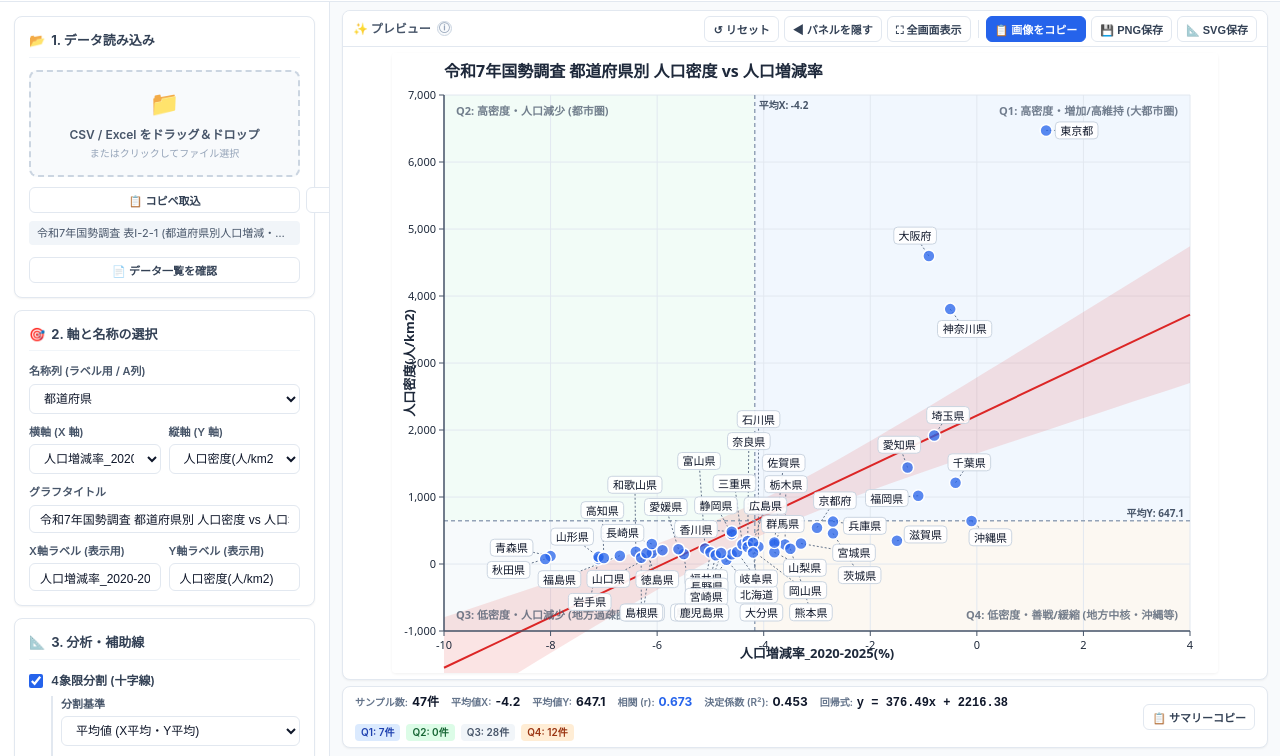
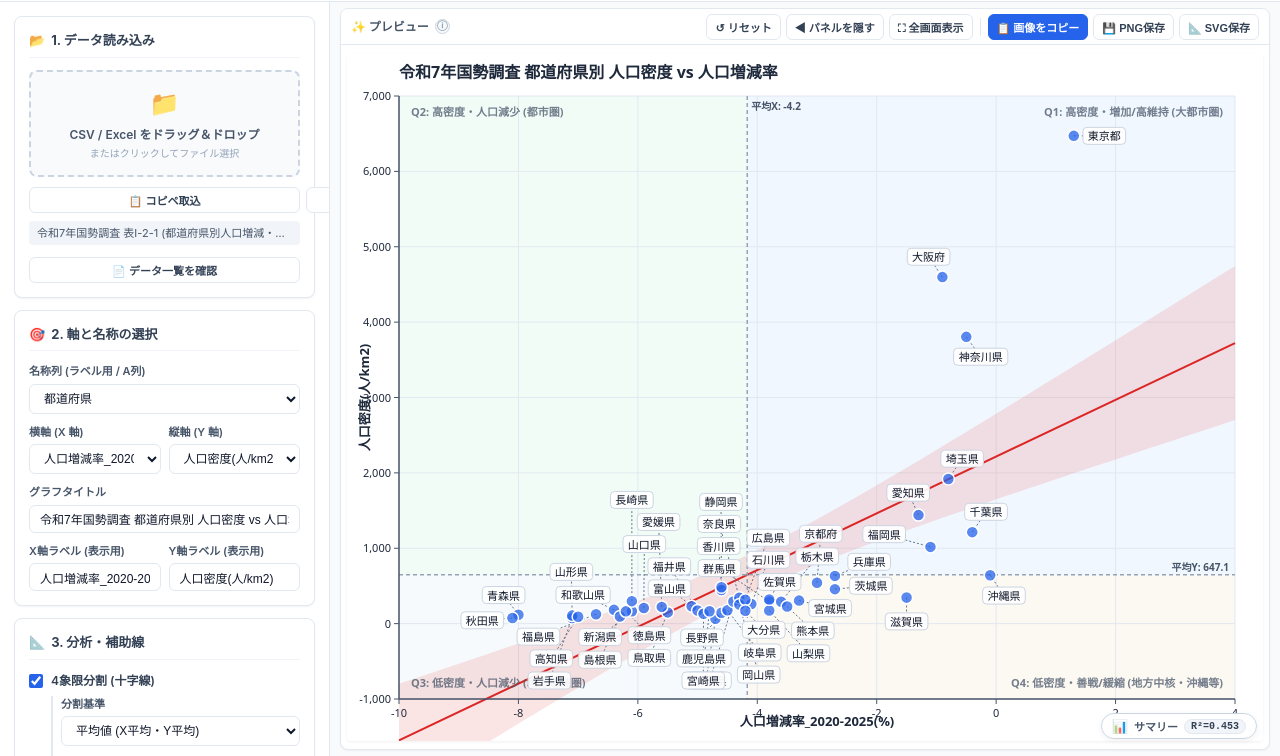
Before and after one commit to satoshi-ohwada/scatter-tool, a plain HTML site: page index.html in a window 1280 px wide. Shown: the part 44-800 px from the top of the page. Drawn offline with Linux system fonts and the light colour scheme.

Commit message:
feat: 下部サマリーバーを右下のホバー表示ウィジェットに移行し作図領域を垂直方向に大幅拡大

```diff
--- a/css/style.css
+++ b/css/style.css
@@ -322,13 +322,12 @@ body {
   width: 100%;
 }
 
-/* メインコンテンツ (グラフ表示エリア) */
+/* メインコンテンツ (作図領域を最大化) */
 .main-content {
   flex: 1;
   display: flex;
   flex-direction: column;
-  padding: 8px 12px;
-  gap: 6px;
+  padding: 6px 10px;
   overflow: hidden;
   background-color: #f8fafc;
 }
@@ -436,41 +435,138 @@ body {
   text-align: center;
 }
 
-/* サマリーバー (フッターカード - 小さめノートPC対応スリムスタイル) */
-.summary-card {
-  background-color: #ffffff;
-  border: 1px solid var(--border-color);
-  border-radius: var(--radius);
-  padding: 6px 12px;
-  box-shadow: var(--shadow-sm);
+/* 右下ホバー表示サマリーウィジェット (作図領域最大化 & 指定時ホバー表示) */
+.summary-hover-widget {
+  position: absolute;
+  right: 12px;
+  bottom: 10px;
+  z-index: 40;
+  display: flex;
+  flex-direction: column;
+  align-items: flex-end;
+}
+
+/* ホバー/指定時に展開するポップオーバーカード */
+.summary-hover-popover {
+  position: absolute;
+  bottom: calc(100% + 8px);
+  right: 0;
+  width: 330px;
+  max-width: calc(100vw - 32px);
+  background-color: rgba(255, 255, 255, 0.98);
+  backdrop-filter: blur(10px);
+  border: 1px solid #cbd5e1;
+  border-radius: 8px;
+  box-shadow: 0 12px 28px -4px rgba(0, 0, 0, 0.15), 0 4px 10px -2px rgba(0, 0, 0, 0.08);
+  padding: 10px 12px;
+  opacity: 0;
+  visibility: hidden;
+  transform: translateY(6px) scale(0.97);
+  transition: opacity 0.2s cubic-bezier(0.16, 1, 0.3, 1), transform 0.2s cubic-bezier(0.16, 1, 0.3, 1), visibility 0.2s;
+  pointer-events: none;
+}
+
+/* ホバー時 または クリック固定(.is-open)時に表示 */
+.summary-hover-widget:hover .summary-hover-popover,
+.summary-hover-widget.is-open .summary-hover-popover {
+  opacity: 1;
+  visibility: visible;
+  transform: translateY(0) scale(1);
+  pointer-events: auto;
+}
+
+.summary-popover-header {
   display: flex;
   align-items: center;
   justify-content: space-between;
-  gap: 10px;
-  flex-shrink: 0;
-  min-height: 36px;
+  border-bottom: 1px solid #e2e8f0;
+  padding-bottom: 6px;
+  margin-bottom: 8px;
+}
+
+.summary-popover-title {
+  font-size: 12px;
+  font-weight: 700;
+  color: #1e293b;
+  display: flex;
+  align-items: center;
+  gap: 5px;
+}
+
+/* 右下トリガーボタン */
+.summary-hover-trigger {
+  display: inline-flex;
+  align-items: center;
+  gap: 6px;
+  padding: 4px 10px;
+  border-radius: 18px;
+  background-color: rgba(255, 255, 255, 0.92);
+  backdrop-filter: blur(6px);
+  border: 1px solid #cbd5e1;
+  color: #475569;
+  font-size: 11px;
+  font-weight: 600;
+  cursor: pointer;
+  box-shadow: 0 2px 6px rgba(0, 0, 0, 0.06);
+  transition: all 0.15s ease;
+  user-select: none;
+  white-space: nowrap;
+}
+
+.summary-hover-trigger:hover,
+.summary-hover-widget.is-open .summary-hover-trigger {
+  background-color: #ffffff;
+  border-color: #94a3b8;
+  color: var(--primary);
+  box-shadow: 0 4px 12px rgba(0, 0, 0, 0.12);
+}
+
+.summary-trigger-icon {
+  font-size: 13px;
+}
+
+.summary-trigger-label {
+  font-size: 11px;
+}
+
+.summary-trigger-badge {
+  font-family: monospace;
+  font-size: 10px;
+  background-color: #f1f5f9;
+  color: #334155;
+  padding: 1px 6px;
+  border-radius: 10px;
+  border: 1px solid #e2e8f0;
+  font-weight: 700;
+}
+
+.btn-xs {
+  padding: 2px 8px;
+  font-size: 11px;
+  font-weight: 600;
+  border-radius: 4px;
 }
 
 .summary-content {
-  flex: 1;
   display: flex;
-  align-items: center;
-  justify-content: space-between;
-  gap: 12px;
-  flex-wrap: wrap;
+  flex-direction: column;
+  gap: 8px;
 }
 
 .summary-grid {
-  display: flex;
-  gap: 12px;
-  align-items: baseline;
-  flex-wrap: wrap;
+  display: grid;
+  grid-template-columns: 1fr 1fr;
+  gap: 6px 10px;
 }
 
 .summary-item {
-  display: inline-flex;
+  display: flex;
   align-items: baseline;
   gap: 4px;
+}
+
+.summary-item-full {
+  grid-column: span 2;
 }
 
 .summary-label {
@@ -481,7 +577,7 @@ body {
 }
 
 .summary-val {
-  font-size: 12px;
+  font-size: 11px;
   font-weight: 700;
   color: var(--text-main);
   white-space: nowrap;
@@ -489,8 +585,9 @@ body {
 
 .quadrant-counts {
   display: flex;
-  gap: 6px;
-  margin-top: 0;
+  gap: 5px;
+  margin-top: 4px;
+  flex-wrap: wrap;
   align-items: center;
 }
 
--- a/index.html
+++ b/index.html
@@ -250,17 +250,28 @@
         </div>
         <div class="chart-wrapper">
           <div id="chartContainer" style="width: 100%; height: 100%; display: flex; align-items: center; justify-content: center;"></div>
+
+          <!-- 画面右下のホバー表示サマリーウィジェット (指定時のみホバー展開で作図領域を最大化) -->
+          <div class="summary-hover-widget" id="summaryHoverWidget">
+            <div class="summary-hover-popover" id="summaryPopover">
+              <div class="summary-popover-header">
+                <span class="summary-popover-title">📊 統計サマリー</span>
+                <button id="btnCopySummary" class="btn btn-xs" title="統計値と各象限のアイテム一覧をクリップボードにコピー">
+                  📋 コピー
+                </button>
+              </div>
+              <div id="summaryContent" class="summary-content">
+                <span class="text-muted">データ計算中...</span>
+              </div>
+            </div>
+
+            <button class="summary-hover-trigger" id="summaryHoverTrigger" title="マウスホバーまたはクリックで統計サマリーを展開表示します">
+              <span class="summary-trigger-icon">📊</span>
+              <span class="summary-trigger-label">サマリー</span>
+              <span id="summaryBadgeMini" class="summary-trigger-badge">R²=--</span>
+            </button>
+          </div>
         </div>
-      </div>
-
-      <!-- サマリーバー -->
-      <div class="summary-card">
-        <div id="summaryContent" class="summary-content">
-          <span class="text-muted">データ計算中...</span>
-        </div>
-        <button id="btnCopySummary" class="btn btn-sm" title="統計値と各象限のアイテム一覧をクリップボードにコピー">
-          📋 サマリーコピー
-        </button>
       </div>
 
     </main>
--- a/js/app.js
+++ b/js/app.js
@@ -83,7 +83,10 @@ document.addEventListener('DOMContentLoaded', () => {
     dataTableHead: document.getElementById('dataTableHead'),
     dataTableBody: document.getElementById('dataTableBody'),
 
-    // サマリーエリア
+    // サマリーホバーウィジェット
+    summaryHoverWidget: document.getElementById('summaryHoverWidget'),
+    summaryHoverTrigger: document.getElementById('summaryHoverTrigger'),
+    summaryBadgeMini: document.getElementById('summaryBadgeMini'),
     summaryContent: document.getElementById('summaryContent'),
     toast: document.getElementById('toast')
   };
@@ -153,10 +156,15 @@ document.addEventListener('DOMContentLoaded', () => {
     updateSummaryDisplay(state.currentStats, xKey, yKey);
   }
 
-  // 統計サマリーのHTML表示更新
+  // 統計サマリーのHTML表示更新 (右下ホバーウィジェット)
   function updateSummaryDisplay(stats, xKey, yKey) {
     if (!stats) {
+      if (elements.summaryContent) {
         elements.summaryContent.innerHTML = '<span class="text-muted">データが読み込まれていません。</span>';
+      }
+      if (elements.summaryBadgeMini) {
+        elements.summaryBadgeMini.textContent = 'R²=--';
+      }
       return;
     }
 
@@ -164,6 +172,11 @@ document.addEventListener('DOMContentLoaded', () => {
     const sign = reg.intercept >= 0 ? '+' : '-';
     const splitName = elements.quadrantSplitType.value === 'median' ? '中央値' : '平均値';
 
+    if (elements.summaryBadgeMini) {
+      elements.summaryBadgeMini.textContent = `R²=${reg.r2.toFixed(3)}`;
+    }
+
+    if (elements.summaryContent) {
       elements.summaryContent.innerHTML = `
         <div class="summary-grid">
           <div class="summary-item">
@@ -171,24 +184,24 @@ document.addEventListener('DOMContentLoaded', () => {
             <span class="summary-val">${stats.totalCount}件</span>
           </div>
           <div class="summary-item">
+            <span class="summary-label">相関 (r):</span>
+            <span class="summary-val ${Math.abs(reg.r) > 0.6 ? 'text-primary' : ''}">${reg.r.toFixed(3)}</span>
+          </div>
+          <div class="summary-item">
             <span class="summary-label">${splitName}X:</span>
             <span class="summary-val">${stats.splitX.toFixed(1)}</span>
+          </div>
+          <div class="summary-item">
+            <span class="summary-label">決定係数 (R²):</span>
+            <span class="summary-val font-bold">${reg.r2.toFixed(3)}</span>
           </div>
           <div class="summary-item">
             <span class="summary-label">${splitName}Y:</span>
             <span class="summary-val">${stats.splitY.toFixed(1)}</span>
           </div>
           <div class="summary-item">
-          <span class="summary-label">相関 (r):</span>
-          <span class="summary-val ${Math.abs(reg.r) > 0.6 ? 'text-primary' : ''}">${reg.r.toFixed(3)}</span>
-        </div>
-        <div class="summary-item">
-          <span class="summary-label">決定係数 (R²):</span>
-          <span class="summary-val font-bold">${reg.r2.toFixed(3)}</span>
-        </div>
-        <div class="summary-item">
             <span class="summary-label">回帰式:</span>
-          <span class="summary-val text-mono">y = ${reg.slope.toFixed(2)}x ${sign} ${Math.abs(reg.intercept).toFixed(2)}</span>
+            <span class="summary-val text-mono">y=${reg.slope.toFixed(2)}x${sign}${Math.abs(reg.intercept).toFixed(2)}</span>
           </div>
         </div>
         <div class="quadrant-counts">
@@ -198,6 +211,7 @@ document.addEventListener('DOMContentLoaded', () => {
           <span class="q-badge q4">Q4: ${stats.quadrants.q4.length}件</span>
         </div>
       `;
+    }
   }
 
   // テーブルデータ読み込み後の列セレクター初期化
@@ -476,7 +490,8 @@ document.addEventListener('DOMContentLoaded', () => {
   if (elements.btnCopyPNG) elements.btnCopyPNG.addEventListener('click', handleCopyPNG);
 
   // エクスポート: 集計サマリーのテキストコピー
-  elements.btnCopySummary.addEventListener('click', async () => {
+  elements.btnCopySummary.addEventListener('click', async (e) => {
+    e.stopPropagation();
     if (!state.currentStats) {
       showToast('データがありません', 'warning');
       return;
@@ -513,6 +528,20 @@ document.addEventListener('DOMContentLoaded', () => {
       showToast(`コピーに失敗しました: ${err.message}`, 'error');
     }
   });
+
+  // サマリーホバーウィジェットのクリック固定/解除トグル
+  if (elements.summaryHoverTrigger && elements.summaryHoverWidget) {
+    elements.summaryHoverTrigger.addEventListener('click', (e) => {
+      e.stopPropagation();
+      elements.summaryHoverWidget.classList.toggle('is-open');
+    });
+
+    document.addEventListener('click', (e) => {
+      if (!elements.summaryHoverWidget.contains(e.target)) {
+        elements.summaryHoverWidget.classList.remove('is-open');
+      }
+    });
+  }
 
   // サイドバーの開閉 (折りたたみによるグラフ拡大)
   if (elements.btnToggleSidebar && elements.sidebar) {
```
Also changed, not shown: 1 other file. Lines whose indentation alone changed are shown as unchanged.
